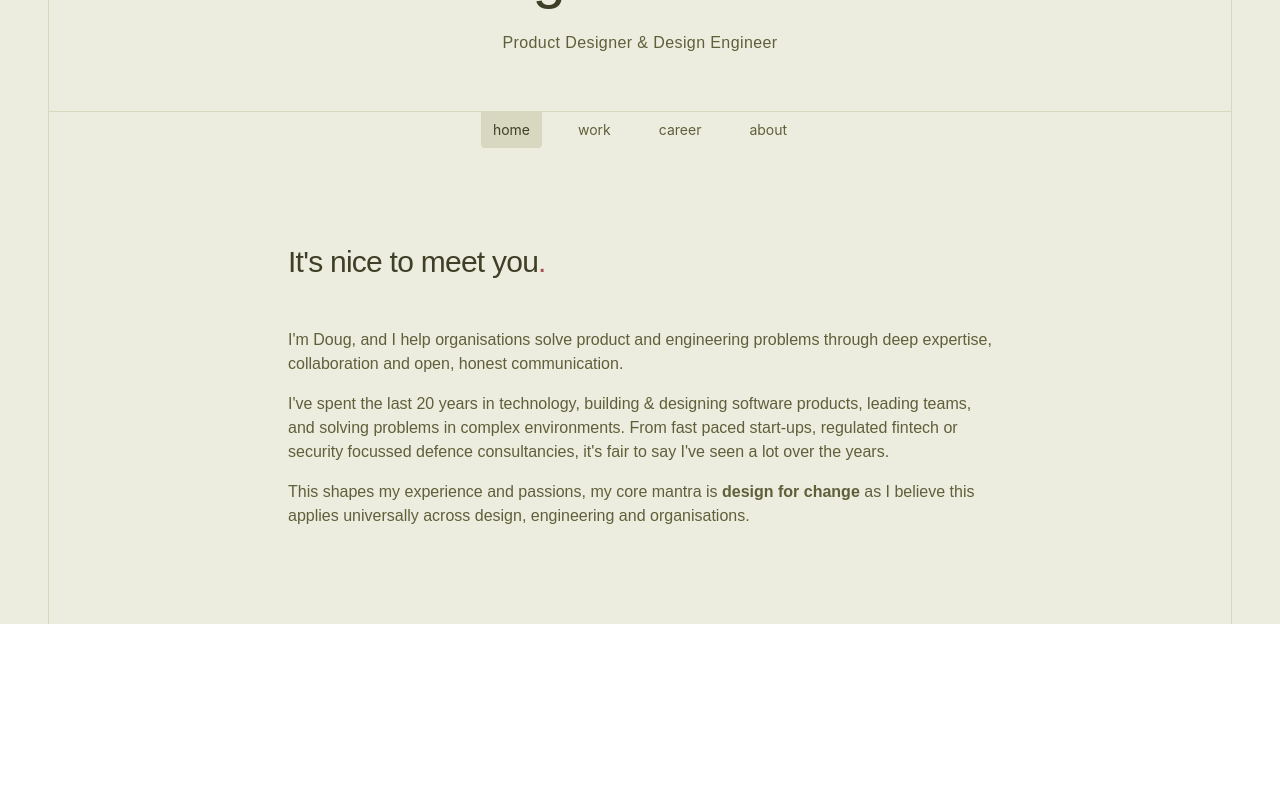
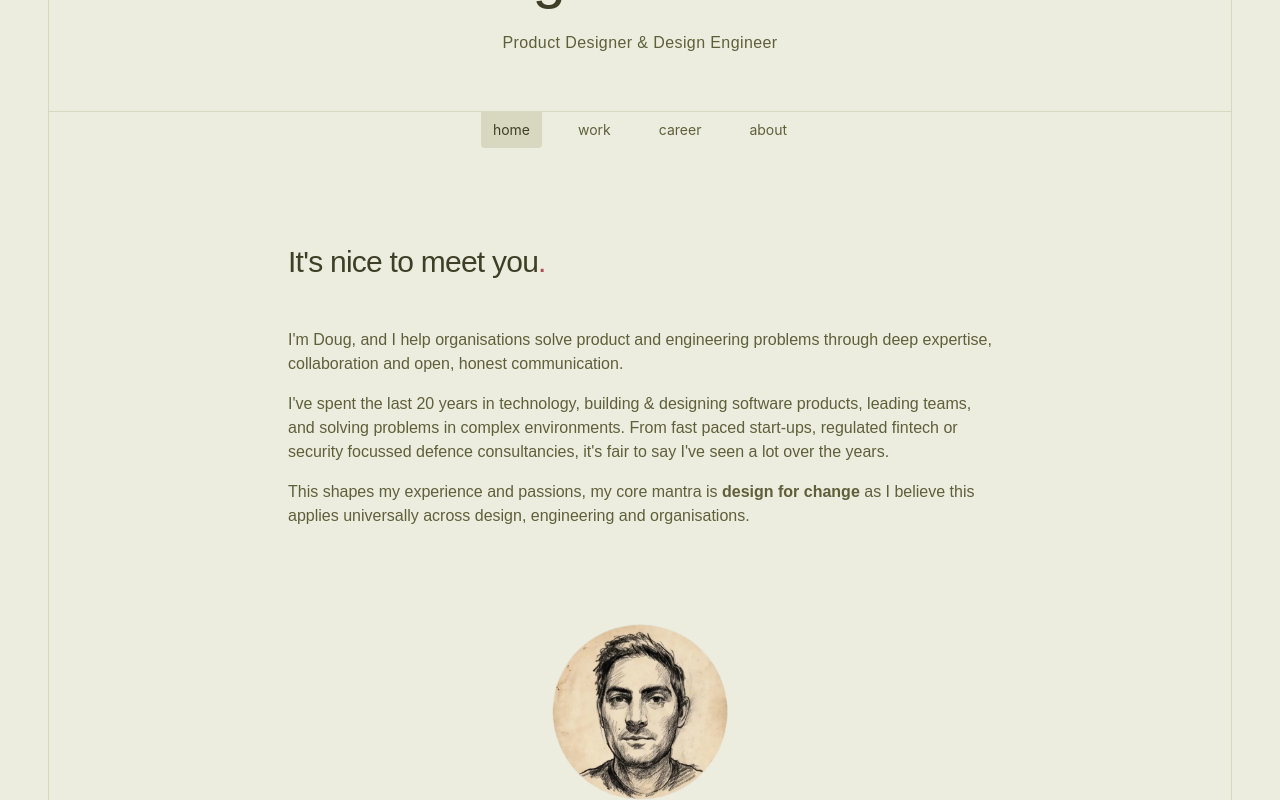
Before and after one commit to dougajmcdonald/dougmcdonald.co.uk-v2, a React (Vite) app: page / in a window 1280 px wide. Shown: the part 342-1142 px from the top of the page. Before the commit the page ends 966 px from the top, so only its background shows below. Built offline with nearby package versions, Linux system fonts and the light colour scheme.

Commit message:
Headshot

```diff
--- /dev/null
+++ b/src/components/Headshot.tsx
@@ -0,0 +1,5 @@
+import headshot from './headshot.png'
+
+export function Headshot() {
+  return <img src={headshot} className="size-44" />
+}
--- a/src/pages/Home.tsx
+++ b/src/pages/Home.tsx
@@ -1,11 +1,14 @@
 import { Text } from '@components/Text'
 import { Heading } from '@components/Heading'
 import { Article } from '@layout/Article'
+import { Headshot } from '@components/Headshot'
 
 export function Home() {
   return (
+    <>
       <Article className="gap-12">
         <Heading level={2}>It's nice to meet you</Heading>
+
         <section className="flex flex-col gap-4">
           <Text>
             I&apos;m Doug, and I help organisations solve product and engineering problems through
@@ -20,10 +23,12 @@
           <Text>
             {' '}
             This shapes my experience and passions, my core mantra is{' '}
-          <span className="font-bold">design for change</span> as I believe this applies universally
-          across design, engineering and organisations.
+            <span className="font-bold">design for change</span> as I believe this applies
+            universally across design, engineering and organisations.
           </Text>
         </section>
       </Article>
+      <Headshot />
+    </>
   )
 }
```
Also changed, not shown: src/components/headshot.png (added). Lines whose indentation alone changed are shown as unchanged.
